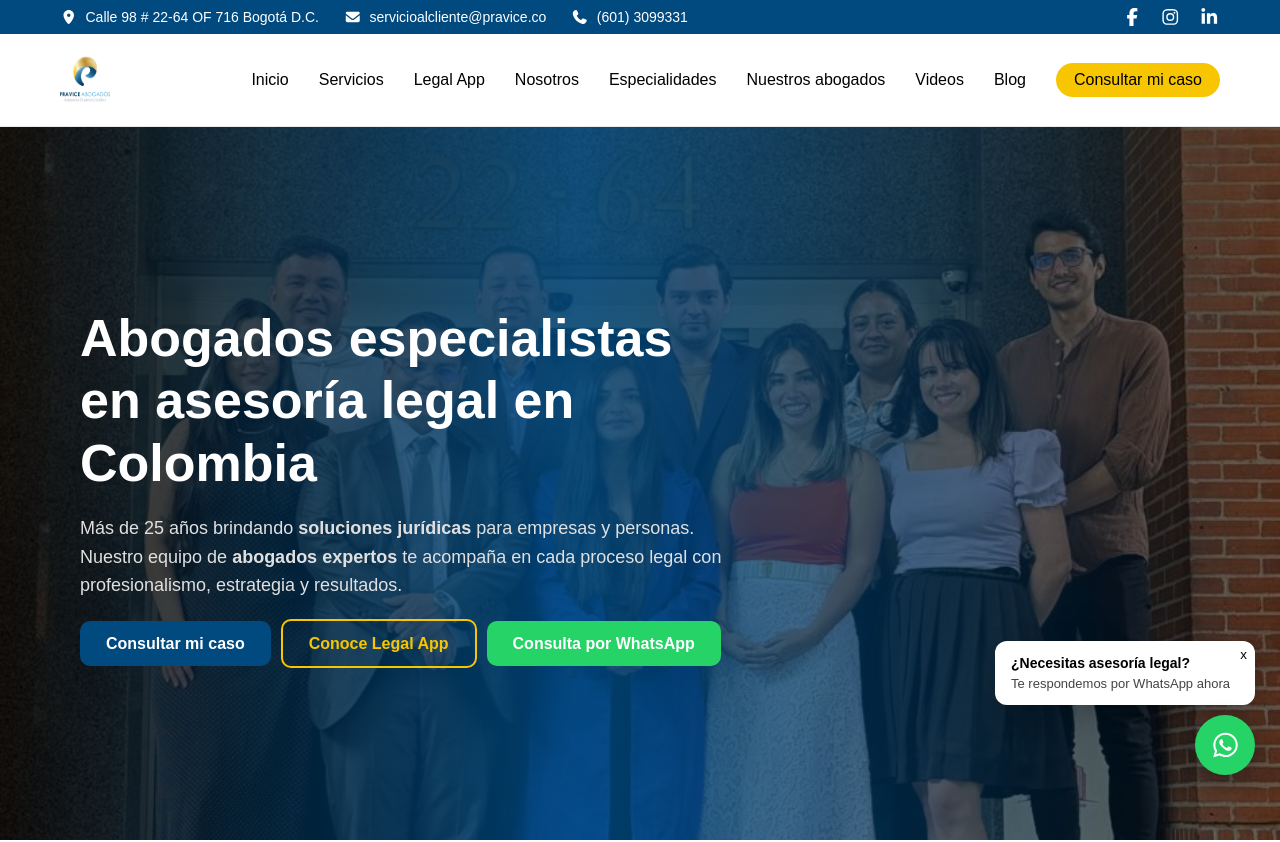
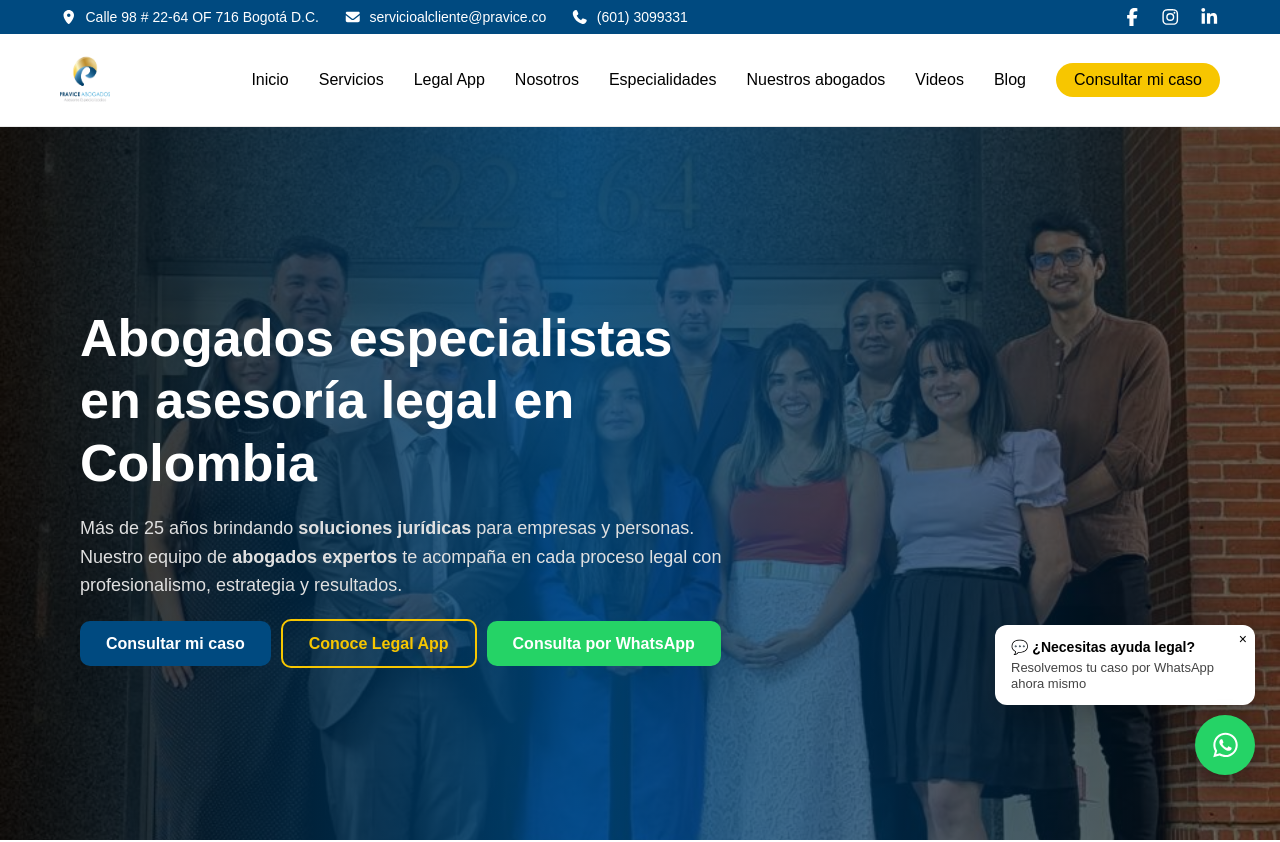
Before and after one commit to paginaswebpravice-prog/pravice-co, a Next.js app: page / in a window 1280 px wide. Shown: the top 842 px of the page. Built offline with nearby package versions, Linux system fonts and the light colour scheme.

Commit message:
Updates whatsapp button

```diff
--- a/src/app/components/Footer.tsx
+++ b/src/app/components/Footer.tsx
@@ -15,7 +15,7 @@ import {
   faLocationDot,
   faClock,
 } from "@fortawesome/free-solid-svg-icons";
-import { motion } from "framer-motion";
+import { motion, AnimatePresence } from "framer-motion";
 import { useEffect, useState } from "react";
 
 export default function Footer() {
@@ -26,16 +26,22 @@ export default function Footer() {
   const [showBubble, setShowBubble] = useState(false);
 
   useEffect(() => {
-    const alreadyShown = localStorage.getItem("waBubbleShown");
+    let interval: NodeJS.Timeout;
 
-    if (!alreadyShown) {
-      const timer = setTimeout(() => {
+    const startLoop = () => {
       setShowBubble(true);
-        localStorage.setItem("waBubbleShown", "true");
+
+      interval = setInterval(() => {
+        setShowBubble((prev) => !prev);
       }, 6000);
+    };
 
-      return () => clearTimeout(timer);
-    }
+    const timer = setTimeout(startLoop, 4000);
+
+    return () => {
+      clearTimeout(timer);
+      if (interval) clearInterval(interval);
+    };
   }, []);
 
   return (
@@ -210,13 +216,13 @@ export default function Footer() {
               href="https://wa.me/573114659315"
               target="_blank"
               className={styles.cta}
+              rel="noopener noreferrer"
             >
               Consulta por WhatsApp
             </Link>
           </div>
         </div>
 
-        {/* BOTTOM */}
         <div className={styles.bottom}>
           <p>
             © {new Date().getFullYear()} Pravice Abogados — Todos los derechos
@@ -231,26 +237,41 @@ export default function Footer() {
         </div>
       </footer>
 
-      {/* BURBUJA WHATSAPP */}
+      {/* BURBUJA */}
+      <AnimatePresence>
         {showBubble && (
-        <motion.div
+          <motion.a
+            href="https://wa.me/573114659315"
+            target="_blank"
+            rel="noopener noreferrer"
             initial={{ opacity: 0, y: 20, scale: 0.9 }}
             animate={{ opacity: 1, y: 0, scale: 1 }}
-          transition={{ duration: 0.5 }}
+            exit={{ opacity: 0, y: 20, scale: 0.9 }}
+            transition={{ duration: 0.4 }}
             className={styles.whatsappBubble}
           >
-          <p>¿Necesitas asesoría legal?</p>
-          <span>Te respondemos por WhatsApp ahora</span>
-          <button onClick={() => setShowBubble(false)}>x</button>
-        </motion.div>
+            <p>💬 ¿Necesitas ayuda legal?</p>
+            <span>Resolvemos tu caso por WhatsApp ahora mismo</span>
+
+            <button
+              onClick={(e) => {
+                e.preventDefault();
+                setShowBubble(false);
+              }}
+            >
+              ×
+            </button>
+          </motion.a>
         )}
+      </AnimatePresence>
 
-      {/* BOTÓN WHATSAPP */}
+      {/* BOTÓN */}
       <Link
         href="https://wa.me/573114659315"
         target="_blank"
         className={styles.whatsappFloat}
         aria-label="Contactar por WhatsApp"
+        rel="noopener noreferrer"
       >
         <FontAwesomeIcon icon={faWhatsapp} />
       </Link>
--- a/src/app/styles/Footer.module.css
+++ b/src/app/styles/Footer.module.css
@@ -89,7 +89,6 @@
 }
 
 /* BOTÓN WHATSAPP */
-
 .whatsappFloat {
   position: fixed;
   bottom: 25px;
@@ -114,8 +113,7 @@
   z-index: 9999;
 }
 
-/* BURBUJA */
-
+/* BURBUJA PRO */
 .whatsappBubble {
   position: fixed;
   bottom: 95px;
@@ -134,6 +132,17 @@
   z-index: 9999;
 
   font-size: 14px;
+
+  cursor: pointer;
+
+  transition:
+    transform 0.2s ease,
+    box-shadow 0.2s ease;
+}
+
+.whatsappBubble:hover {
+  transform: translateY(-3px);
+  box-shadow: 0 14px 35px rgba(0, 0, 0, 0.25);
 }
 
 .whatsappBubble p {
@@ -153,10 +162,10 @@
   border: none;
   background: none;
   cursor: pointer;
+  font-size: 14px;
 }
 
 /* RESPONSIVE */
-
 @media (max-width: 900px) {
   .container {
     grid-template-columns: 1fr;
```
Lines whose indentation alone changed are shown as unchanged.
